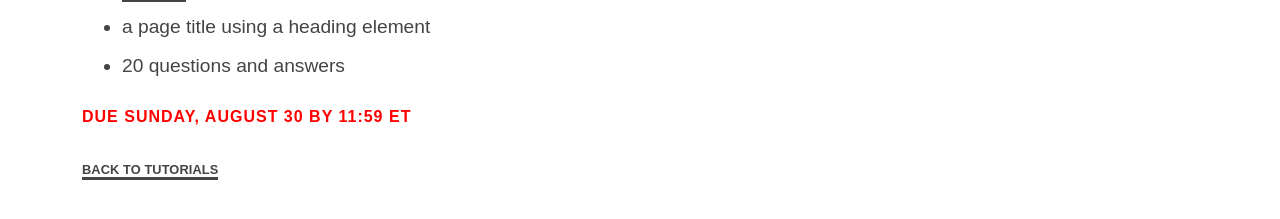
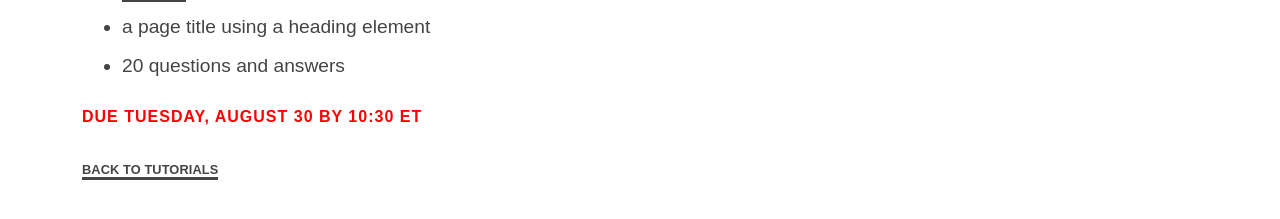
Before and after one commit to gmu-gd/web20-fall-tues, a Jekyll site: the page built from _posts/2020-08-23-e1.md, in a window 1280 px wide. Shown: the part 603-822 px from the top of the page. Built offline with Jekyll 4.4.1, drawn with Linux system fonts in a browser that asks for light colours; some web fonts are replaced.

Commit message:
Update 2020-08-23-e1.md

```diff
--- a/_posts/2020-08-23-e1.md
+++ b/_posts/2020-08-23-e1.md
@@ -16,4 +16,4 @@ Read through each discussion post from your classmates and create a web page tha
 * a page title using a heading element
 * 20 questions and answers
 
-<span class="due">Due Sunday, {% assign seconds = 7 | times: 24 | times: 60 | times: 60 %}{{ page.date | date: "%s" | plus: seconds | date: "%B %d" }} by 11:59 ET</span>
+<span class="due">Due Tuesday, {% assign seconds = 7 | times: 24 | times: 60 | times: 60 %}{{ page.date | date: "%s" | plus: seconds | date: "%B %d" }} by 10:30 ET</span>
```
